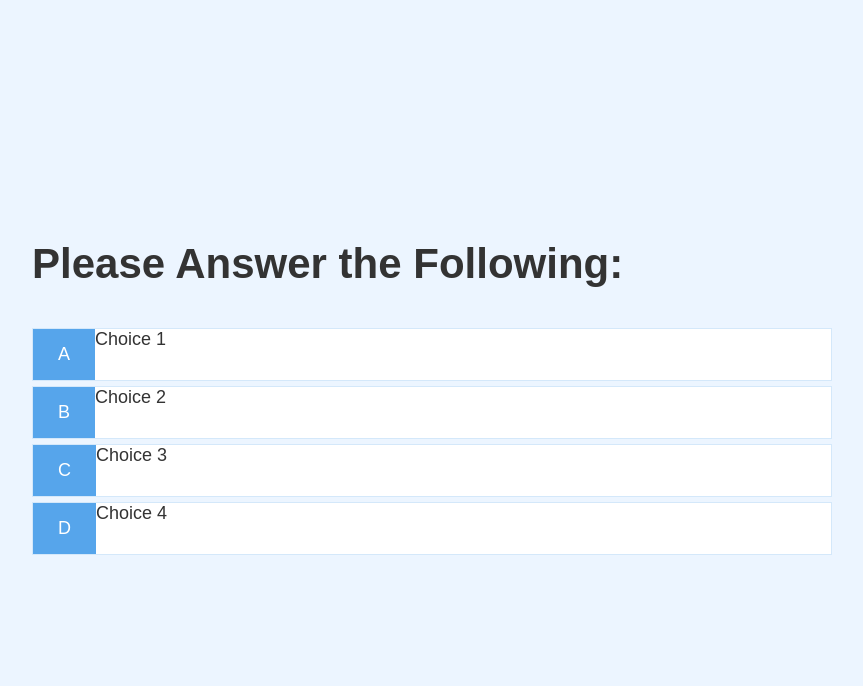
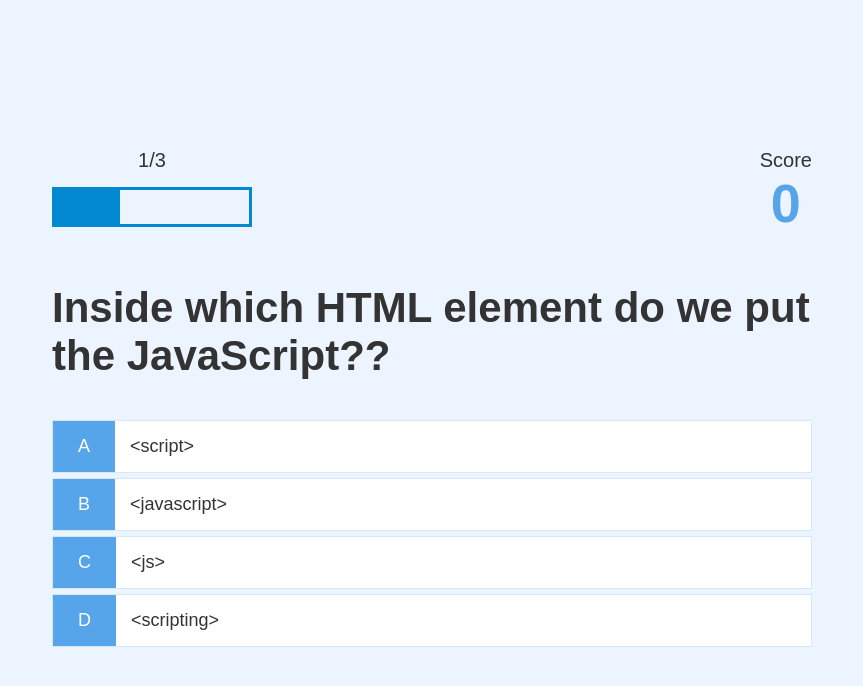
Before and after one commit to msr102087/code_quiz_game, a plain HTML site: page game.html in a window 1280 px wide. Shown: the whole page, without its empty margins (208-1071 px from the left). Drawn offline with Linux system fonts and the light colour scheme.

Commit message:
updating files

```diff
--- a/game.css
+++ b/game.css
@@ -9,8 +9,64 @@
 
 }
 
+.choice-container:hover {
+
+    cursor: pointer;
+    box-shadow: 0 0.4rem 1.4rem 0 rgba(86, 185, 235, 0.5);
+    transform: translateY(-0.1rem);
+    transition: transform 150ms;
+
+
+}
+
 .choice-prefix {
     padding: 1.5rem 2.5rem;
     background-color: #56a5eb;
     color:white
 }
+
+.choice-text {
+    padding: 1.5rem;
+    width: 100%;
+}
+
+.correct {
+    background-color: lightgreen;
+}
+
+.incorrect {
+    background-color: coral;
+}
+
+/* HUD */
+
+#hud {
+    display: flex;
+    justify-content: space-between;
+}
+
+.hud-prefix {
+
+    text-align: center;
+    font-size: 2rem;
+}
+
+.hud-main-text {
+    text-align: center;
+}
+
+#progressBar {
+
+    width: 20rem;
+    height: 4rem;
+    border: 0.3rem solid #0288d1;
+    margin-top: 1.5rem;
+}
+
+#progressBarFull {
+
+    height: 3.4rem;
+    background-color: #0288d1;
+    width: 0%;
+
+}
--- a/game.html
+++ b/game.html
@@ -11,25 +11,47 @@
 <body>
     <div class="container">
         <div id="game" class="justify-center flex-column">
+            <div id="hud">
+                <div id="hud-item">
+                    <p id = "progressText" class="hud-prefix">
+                        Question
+                    </p>
+                    <div id="progressBar">
+                        <div id="progressBarFull">
+
+                        </div>
+                    </div>
+                </div>
+                <div id="hud-item">
+                    <p class="hud-prefix">
+                        Score
+                    </p>
+                    <h1 class = "hud-main-text" id = "score">
+                        0
+                    </h1>
+                </div>
+            </div>
             <h2 id="question"> Please Answer the Following:</h2>
             <div class="choice-container">
                 <p class="choice-prefix">A</p>
-                <p class="choice-text">Choice 1</p>
+                <p class="choice-text" data-number="1">Choice 1</p>
             </div>
             <div class="choice-container">
                 <p class="choice-prefix">B</p>
-                <p class="choice-text">Choice 2 </p>
+                <p class="choice-text" data-number="2">Choice 2 </p>
             </div>
             <div class="choice-container">
                 <p class="choice-prefix">C</p>
-                <p class="choice-text">Choice 3 </p>
+                <p class="choice-text" data-number="3">Choice 3 </p>
             </div>
             <div class="choice-container">
                 <p class="choice-prefix">D</p>
-                <p class="choice-text">Choice 4</p>
+                <p class="choice-text" data-number="4">Choice 4</p>
             </div>
         </div>
     </div>
 
+    <script src="game.js"></script>
+
 </body>
 </html>
--- /dev/null
+++ b/game.js
@@ -0,0 +1,127 @@
+const question = document.getElementById('question');
+const choices = Array.from(document.getElementsByClassName('choice-text'));
+const progressText = document.getElementById('progressText');
+const scoreText = document.getElementById('score')
+const progressBarFull = document.getElementById('progressBarFull')
+console.log(choices)
+
+// Variables
+
+let currentQuestion = {};
+let acceptingAnswers = false;
+let score = 0;
+let questionCounter = 0;
+let availableQuestions = [];
+
+let questions = [
+    {
+        question: 'Inside which HTML element do we put the JavaScript??',
+        choice1: '<script>',
+        choice2: '<javascript>',
+        choice3: '<js>',
+        choice4: '<scripting>',
+        answer: 1,
+    },
+    {
+        question:
+            "What is the correct syntax for referring to an external script called 'xxx.js'?",
+        choice1: "<script href='xxx.js'>",
+        choice2: "<script name='xxx.js'>",
+        choice3: "<script src='xxx.js'>",
+        choice4: "<script file='xxx.js'>",
+        answer: 3,
+    },
+    {
+        question: " How do you write 'Hello World' in an alert box?",
+        choice1: "msgBox('Hello World');",
+        choice2: "alertBox('Hello World');",
+        choice3: "msg('Hello World');",
+        choice4: "alert('Hello World');",
+        answer: 4,
+    },
+];
+
+
+// Constants
+
+const Correct_Bonus = 10;
+const Max_Questions = 3;
+
+
+startGame = () => {
+    questionCounter = 0;
+    score = 0;
+    availableQuestions = [...questions];
+    console.log(availableQuestions);
+    getNewQuestion();
+};
+
+getNewQuestion = () => {
+
+    if(availableQuestions.length === 0 || questionCounter > Max_Questions)
+
+    // Go to The End Page
+
+    return window.location.assign('/end.html');
+
+    questionCounter++;
+    progressText.innerText = questionCounter + "/" + Max_Questions;
+
+    // Update The Progress Bar
+
+    progressBarFull.style.width = `${(questionCounter/Max_Questions) * 100}%`;
+
+    const questionIndex = Math.floor(Math.random() * availableQuestions.length)
+        currentQuestion = availableQuestions[questionIndex];
+        question.innerText = currentQuestion.question;
+
+        choices.forEach( choice => {
+
+            const number = choice.dataset['number']
+            choice.innerText = currentQuestion['choice' + number]
+        });
+
+        availableQuestions.splice(questionIndex, 1)
+
+
+        acceptingAnswers = true;
+}
+
+choices.forEach(choice => {
+
+    choice.addEventListener('click', e => {
+
+        if(!acceptingAnswers) return;
+
+        acceptingAnswers = false;
+
+        const selectedChoice = e.target;
+        const selectedAnswer = selectedChoice.dataset['number']
+
+        const classToApply =
+        selectedAnswer == currentQuestion.answer ? 'correct' : 'incorrect';
+
+        if(classToApply === 'correct') {
+            incrementScore(Correct_Bonus);
+        }
+
+
+
+        selectedChoice.parentElement.classList.add(classToApply);
+
+        setTimeout( () => {
+            selectedChoice.parentElement.classList.remove(classToApply);
+            getNewQuestion();
+        }, 1000)
+
+    })
+})
+
+
+incrementScore = num => {
+    score += num;
+    scoreText.innerText = score;
+
+}
+
+startGame();
--- a/style.css
+++ b/style.css
@@ -51,6 +51,7 @@
     align-items: center;
     max-width: 80rem;
     margin: 0 auto;
+    padding: 2rem;
   }
 
   .container > * {
```
Also changed, not shown: end.css (added), end.html (added).
